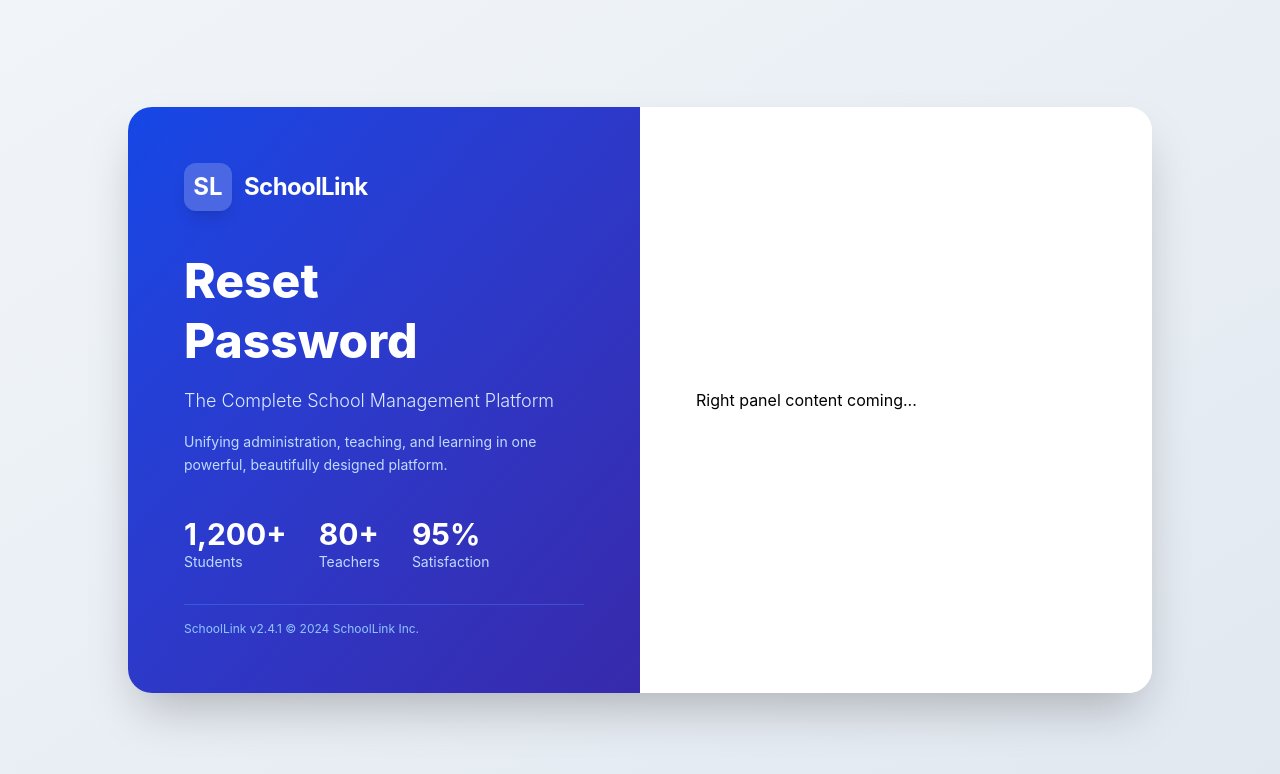
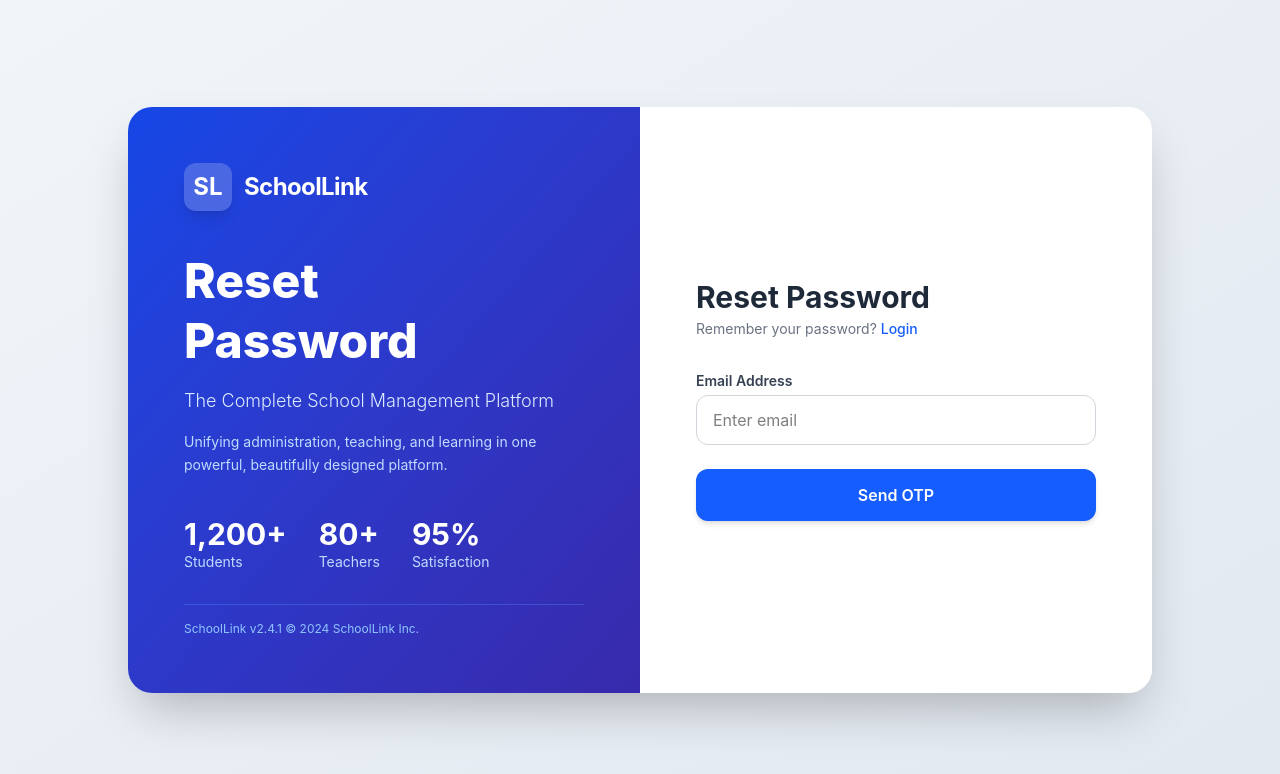
Before and after one commit to acharyanisha1234/SchoolLink, a React app in the folder Frontend/: page /reset-password in a window 1280 px wide. Shown: the top 774 px of the page. Built offline with nearby package versions, Linux system fonts and the light colour scheme; the HTML template or start-up script is replaced by a standard one.

Commit message:
feat(reset-password): add right panel heading and email input form

```diff
--- a/Frontend/src/Pages/auth/ResetPasswordPage.jsx
+++ b/Frontend/src/Pages/auth/ResetPasswordPage.jsx
@@ -4,7 +4,6 @@ import { useNavigate, Link } from "react-router-dom";
 const ResetPasswordPage = () => {
   const navigate = useNavigate();
 
-  // State same as commit 1
   const [email, setEmail] = useState("");
   const [otpDigits, setOtpDigits] = useState(["", "", "", "", "", ""]);
   const [newPassword, setNewPassword] = useState("");
@@ -19,10 +18,13 @@ const ResetPasswordPage = () => {
     setTimeout(() => setToast({ message: "", type: "" }), 3000);
   };
 
+  // Placeholder handlers – to be implemented later
+  const handleSendOtp = (e) => { e.preventDefault(); };
+
   return (
     <div className="min-h-screen bg-gradient-to-br from-slate-100 to-slate-200 flex items-center justify-center p-4">
       <div className="w-full max-w-5xl bg-white rounded-3xl shadow-2xl overflow-hidden flex flex-col lg:flex-row">
-        {/* LEFT SIDE - Brand/Info Panel */}
+        {/* LEFT SIDE - Brand/Info Panel (same as commit 2) */}
         <div className="lg:w-1/2 bg-gradient-to-br from-blue-700 to-indigo-800 text-white p-10 lg:p-14 flex flex-col justify-between">
           <div>
             <div className="flex items-center gap-3 mb-10">
@@ -47,9 +49,44 @@ const ResetPasswordPage = () => {
           </div>
         </div>
 
-        {/* Right panel placeholder */}
+        {/* RIGHT SIDE - Reset Form */}
         <div className="lg:w-1/2 bg-white p-8 lg:p-14 flex flex-col justify-center">
-          Right panel content coming...
+          <div className="lg:hidden text-center mb-8">
+            <h1 className="text-3xl font-bold text-gray-800">SchoolLink</h1>
+            <p className="text-gray-500 text-sm">School Management Platform</p>
+          </div>
+          <div className="mb-8">
+            <h2 className="text-2xl lg:text-3xl font-bold text-gray-800">Reset Password</h2>
+            <p className="text-gray-500 text-sm mt-1">
+              Remember your password?{" "}
+              <Link to="/" className="text-blue-600 hover:underline font-medium">Login</Link>
+            </p>
+          </div>
+
+          {/* Step 1: Email (only shown when OTP not sent) */}
+          {!isOtpSent && (
+            <form onSubmit={handleSendOtp} className="space-y-6">
+              <div>
+                <label className="block text-sm font-semibold text-gray-700 mb-1">Email Address</label>
+                <input
+                  type="email"
+                  placeholder="Enter email"
+                  className="w-full border border-gray-300 rounded-xl px-4 py-3 focus:outline-none focus:ring-2 focus:ring-blue-500 focus:border-transparent transition duration-200"
+                  value={email}
+                  onChange={(e) => setEmail(e.target.value)}
+                  required
+                />
+              </div>
+              <button
+                type="submit"
+                disabled={loading}
+                className="w-full bg-blue-600 text-white py-3.5 rounded-xl font-semibold hover:bg-blue-700 transition duration-200 shadow-md hover:shadow-lg disabled:opacity-50 disabled:cursor-not-allowed"
+              >
+                {loading ? "Sending OTP..." : "Send OTP"}
+              </button>
+            </form>
+          )}
+          {/* Step 2 will be added later */}
         </div>
       </div>
     </div>
```
